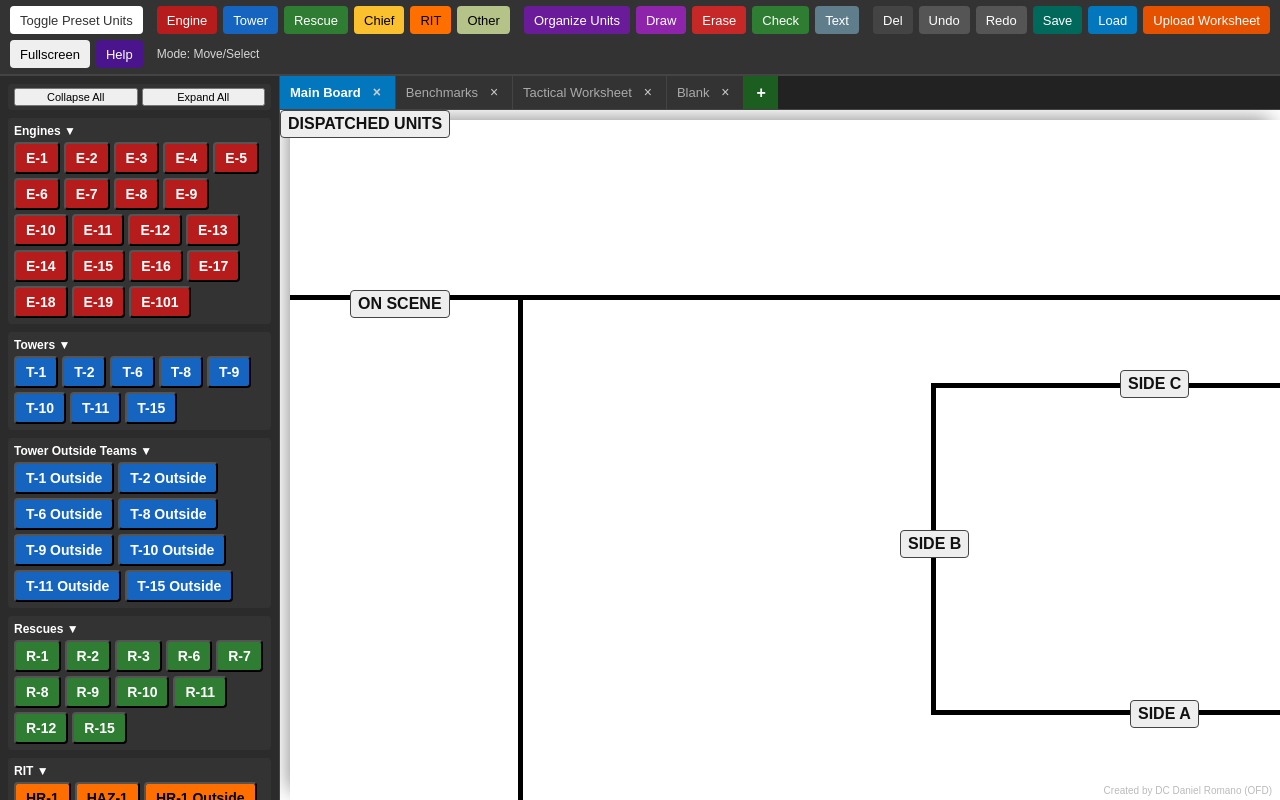
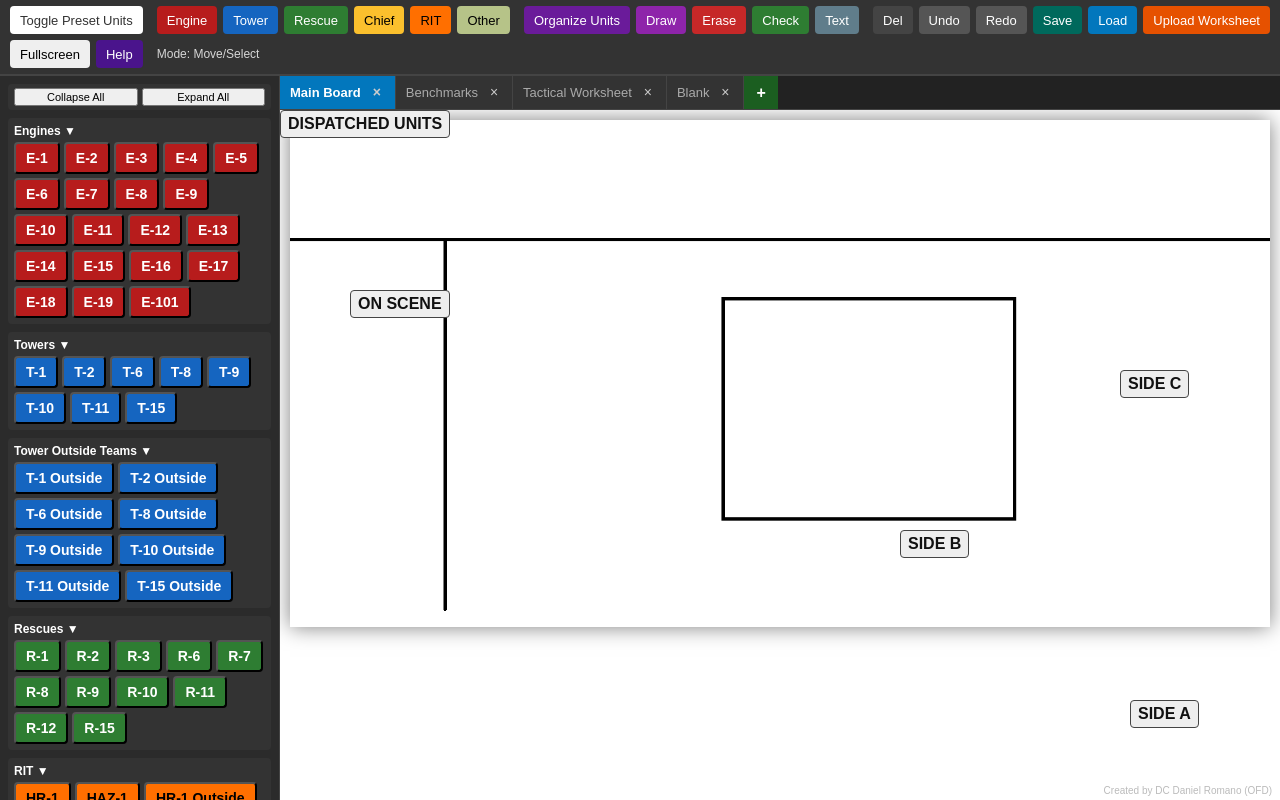
Before and after one commit to digitaltacticalworksheets/tactical-worksheet, a plain HTML site: page index.html in a window 1280 px wide. Drawn offline with Linux system fonts and the light colour scheme.

```diff
--- a/index.html
+++ b/index.html
@@ -274,11 +274,12 @@
     max-height: 100%;
   }
 
-  #worksheetImage {
-    display: block;
-    max-width: none;
-    pointer-events: none;
-  }
+ #worksheetImage {
+  display: block;
+  max-width: 100%;
+  height: auto;
+  pointer-events: none;
+}
 
   #drawCanvas {
     position: absolute;
```
